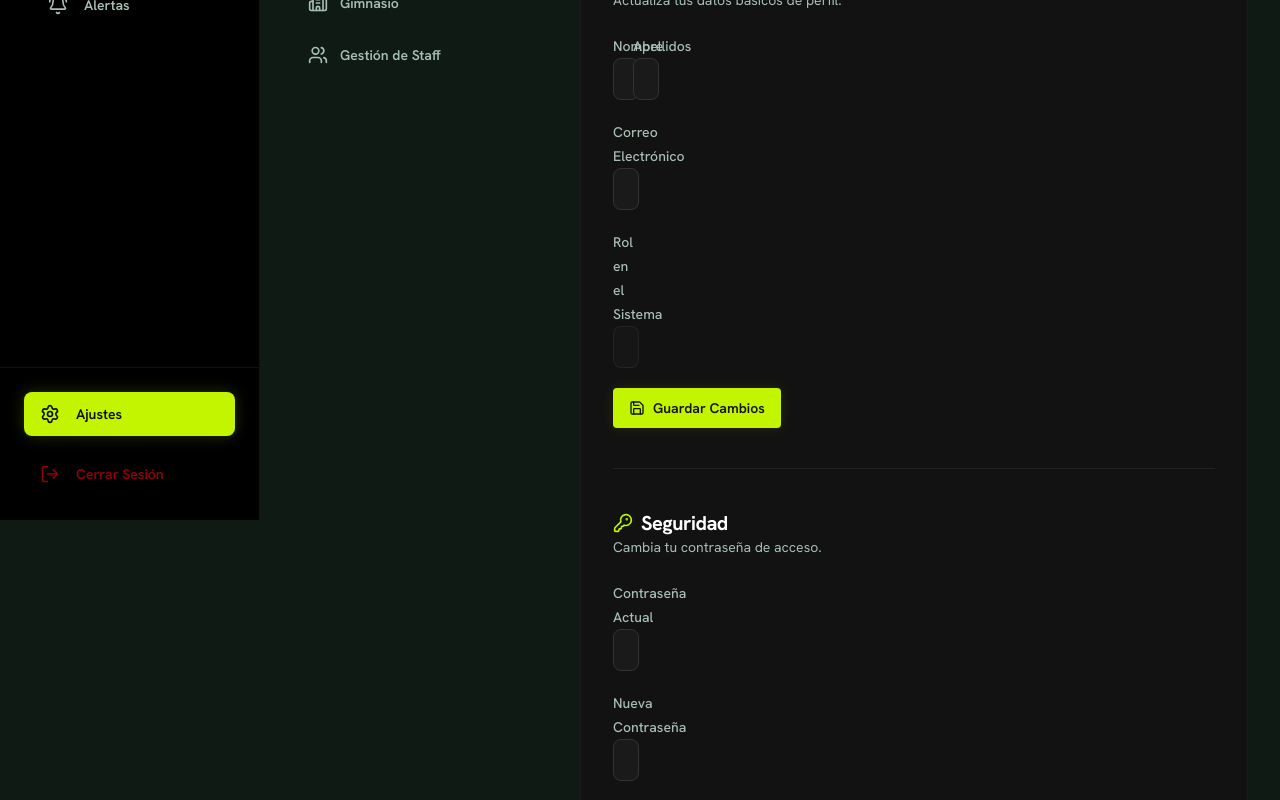
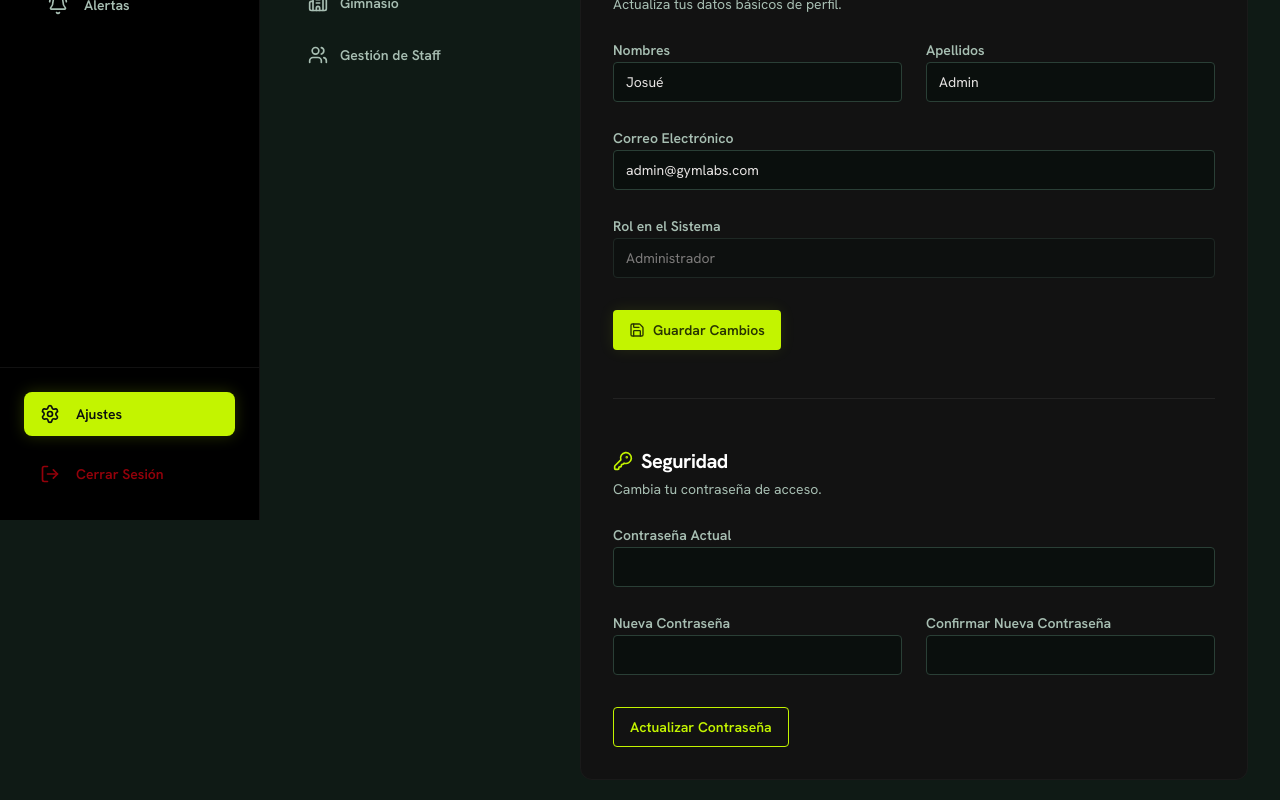
Before and after one commit to Palomon12/GymLabs, a Next.js app: page /ajustes in a window 1280 px wide. Shown: the part 280-1080 px from the top of the page. Built offline with nearby package versions, Linux system fonts and the light colour scheme.

Commit message:
refactor: redesign Settings layout and fix input widths

```diff
--- a/src/components/ajustes/AjustesTabs.tsx
+++ b/src/components/ajustes/AjustesTabs.tsx
@@ -11,13 +11,12 @@ interface AjustesTabsProps {
 
 export function AjustesTabs({ currentUser }: AjustesTabsProps) {
   const [activeTab, setActiveTab] = useState("perfil");
-
   const isAdmin = currentUser.rol === 'ADMIN';
 
   return (
-    <div className="flex flex-col md:flex-row gap-8 items-start">
+    <div className="flex flex-col lg:flex-row gap-8 items-start w-full">
       {/* Sidebar Navigation */}
-      <aside className="w-full md:w-64 shrink-0 flex flex-col gap-2">
+      <aside className="w-full lg:w-64 shrink-0 flex flex-col gap-2">
         <button
           onClick={() => setActiveTab("perfil")}
           className={`flex items-center gap-3 px-4 py-3 rounded-lg text-sm font-semibold transition-all ${
@@ -59,7 +58,7 @@ export function AjustesTabs({ currentUser }: AjustesTabsProps) {
       </aside>
 
       {/* Main Content Area */}
-      <div className="flex-1 bg-[#121212] border border-[#1A1A1A] rounded-xl p-6 lg:p-8 min-h-[500px]">
+      <div className="flex-1 w-full min-w-0 bg-[#121212] border border-[#1A1A1A] rounded-xl p-6 lg:p-8 min-h-[500px]">
         {activeTab === "perfil" && <TabPerfil currentUser={currentUser} />}
         {isAdmin && activeTab === "empresa" && <TabEmpresa />}
         {isAdmin && activeTab === "personal" && <TabPersonal />}
--- a/src/components/ajustes/PersonalModal.tsx
+++ b/src/components/ajustes/PersonalModal.tsx
@@ -1,5 +1,6 @@
 import { Modal } from "@/components/ui/modal";
 import { Button } from "@/components/ui/button";
+import { Input } from "@/components/ui/input";
 import { useState, useEffect } from "react";
 import { Save } from "lucide-react";
 
@@ -26,7 +27,7 @@ export function PersonalModal({ isOpen, onClose, onSave, initialData }: Personal
         apellido: initialData.apellido || "",
         correo: initialData.correo || "",
         rol: initialData.rol || "RECEPCIONISTA",
-        contrasena: "" // No mostramos la contraseña actual por seguridad
+        contrasena: ""
       });
     } else {
       setFormData({ nombre: "", apellido: "", correo: "", rol: "RECEPCIONISTA", contrasena: "" });
@@ -40,47 +41,44 @@ export function PersonalModal({ isOpen, onClose, onSave, initialData }: Personal
 
   return (
     <Modal isOpen={isOpen} onClose={onClose} title={initialData ? "Editar Usuario" : "Nuevo Usuario"}>
-      <form onSubmit={handleSubmit} className="space-y-4">
-        <div className="grid grid-cols-2 gap-4">
+      <form onSubmit={handleSubmit} className="space-y-6 mt-2">
+        <div className="grid grid-cols-1 sm:grid-cols-2 gap-4">
           <div className="space-y-2">
-            <label className="text-sm font-medium text-text-muted">Nombre</label>
-            <input
+            <label className="text-sm font-semibold text-text-muted">Nombres</label>
+            <Input
               required
               type="text"
               value={formData.nombre}
               onChange={e => setFormData({...formData, nombre: e.target.value})}
-              className="w-full bg-[#1A1A1A] border border-[#333] rounded-md px-3 py-2 text-white focus:outline-none focus:border-primary transition-colors"
             />
           </div>
           <div className="space-y-2">
-            <label className="text-sm font-medium text-text-muted">Apellidos</label>
-            <input
+            <label className="text-sm font-semibold text-text-muted">Apellidos</label>
+            <Input
               required
               type="text"
               value={formData.apellido}
               onChange={e => setFormData({...formData, apellido: e.target.value})}
-              className="w-full bg-[#1A1A1A] border border-[#333] rounded-md px-3 py-2 text-white focus:outline-none focus:border-primary transition-colors"
             />
           </div>
         </div>
 
         <div className="space-y-2">
-          <label className="text-sm font-medium text-text-muted">Correo Electrónico (Para Login)</label>
-          <input
+          <label className="text-sm font-semibold text-text-muted">Correo Electrónico (Para Login)</label>
+          <Input
             required
             type="email"
             value={formData.correo}
             onChange={e => setFormData({...formData, correo: e.target.value})}
-            className="w-full bg-[#1A1A1A] border border-[#333] rounded-md px-3 py-2 text-white focus:outline-none focus:border-primary transition-colors"
           />
         </div>
 
         <div className="space-y-2">
-          <label className="text-sm font-medium text-text-muted">Rol de Acceso</label>
+          <label className="text-sm font-semibold text-text-muted">Rol de Acceso</label>
           <select
             value={formData.rol}
             onChange={e => setFormData({...formData, rol: e.target.value})}
-            className="w-full bg-[#1A1A1A] border border-[#333] rounded-md px-3 py-2 text-white focus:outline-none focus:border-primary transition-colors"
+            className="w-full h-10 bg-input-bg border border-border rounded-sm px-3 py-2 text-sm text-text-main focus-visible:outline-none focus-visible:ring-1 focus-visible:ring-primary focus-visible:border-primary transition-all appearance-none"
           >
             <option value="RECEPCIONISTA">Recepcionista</option>
             <option value="ADMIN">Administrador</option>
@@ -88,24 +86,23 @@ export function PersonalModal({ isOpen, onClose, onSave, initialData }: Personal
         </div>
 
         <div className="space-y-2">
-          <label className="text-sm font-medium text-text-muted">
+          <label className="text-sm font-semibold text-text-muted">
             {initialData ? "Nueva Contraseña (Opcional)" : "Contraseña de Acceso"}
           </label>
-          <input
+          <Input
             required={!initialData}
             type="password"
             value={formData.contrasena}
             onChange={e => setFormData({...formData, contrasena: e.target.value})}
             placeholder={initialData ? "Dejar en blanco para mantener actual" : ""}
-            className="w-full bg-[#1A1A1A] border border-[#333] rounded-md px-3 py-2 text-white focus:outline-none focus:border-primary transition-colors"
           />
         </div>
 
-        <div className="flex justify-end gap-3 mt-6">
-          <Button type="button" variant="secondary" onClick={onClose} className="border-[#333]">
+        <div className="flex justify-end gap-3 pt-4 border-t border-[#222]">
+          <Button type="button" variant="secondary" onClick={onClose}>
             Cancelar
           </Button>
-          <Button type="submit" className="bg-primary text-[#121212] hover:bg-[#a6d600]">
+          <Button type="submit">
             <Save className="w-4 h-4 mr-2" />
             {initialData ? "Guardar Cambios" : "Crear Usuario"}
           </Button>
--- a/src/components/ajustes/TabPerfil.tsx
+++ b/src/components/ajustes/TabPerfil.tsx
@@ -1,5 +1,6 @@
 import { UserAuth } from "@/types/auth";
 import { Button } from "@/components/ui/button";
+import { Input } from "@/components/ui/input";
 import { useState } from "react";
 import { Save, KeyRound } from "lucide-react";
 
@@ -31,59 +32,57 @@ export function TabPerfil({ currentUser }: { currentUser: UserAuth }) {
   };
 
   return (
-    <div className="space-y-10 animate-in fade-in slide-in-from-bottom-4 duration-500">
+    <div className="space-y-12 animate-in fade-in slide-in-from-bottom-4 duration-500 w-full">
       <section>
         <div className="mb-6">
-          <h2 className="text-xl font-bold text-white">Información Personal</h2>
-          <p className="text-sm text-text-muted">Actualiza tus datos básicos de perfil.</p>
+          <h2 className="text-xl font-bold text-white tracking-tight">Información Personal</h2>
+          <p className="text-sm text-text-muted mt-1">Actualiza tus datos básicos de perfil.</p>
         </div>
 
-        <form onSubmit={handleSaveProfile} className="space-y-5 max-w-lg">
-          <div className="grid grid-cols-2 gap-4">
+        <form onSubmit={handleSaveProfile} className="space-y-6 max-w-2xl">
+          <div className="grid grid-cols-1 sm:grid-cols-2 gap-6">
             <div className="space-y-2">
-              <label className="text-sm font-medium text-text-muted">Nombre</label>
-              <input
+              <label className="text-sm font-semibold text-text-muted">Nombres</label>
+              <Input
                 type="text"
                 value={formData.nombre}
                 onChange={e => setFormData({...formData, nombre: e.target.value})}
-                className="w-full bg-[#1A1A1A] border border-[#333] rounded-md px-3 py-2 text-white focus:outline-none focus:border-primary transition-colors"
               />
             </div>
             <div className="space-y-2">
-              <label className="text-sm font-medium text-text-muted">Apellidos</label>
-              <input
+              <label className="text-sm font-semibold text-text-muted">Apellidos</label>
+              <Input
                 type="text"
                 value={formData.apellido}
                 onChange={e => setFormData({...formData, apellido: e.target.value})}
-                className="w-full bg-[#1A1A1A] border border-[#333] rounded-md px-3 py-2 text-white focus:outline-none focus:border-primary transition-colors"
               />
             </div>
           </div>
 
           <div className="space-y-2">
-            <label className="text-sm font-medium text-text-muted">Correo Electrónico</label>
-            <input
+            <label className="text-sm font-semibold text-text-muted">Correo Electrónico</label>
+            <Input
               type="email"
               value={formData.correo}
               onChange={e => setFormData({...formData, correo: e.target.value})}
-              className="w-full bg-[#1A1A1A] border border-[#333] rounded-md px-3 py-2 text-white focus:outline-none focus:border-primary transition-colors"
             />
           </div>
 
           <div className="space-y-2">
-            <label className="text-sm font-medium text-text-muted">Rol en el Sistema</label>
-            <input
+            <label className="text-sm font-semibold text-text-muted">Rol en el Sistema</label>
+            <Input
               type="text"
               disabled
               value={currentUser.rol === 'ADMIN' ? 'Administrador' : 'Recepcionista'}
-              className="w-full bg-[#1A1A1A]/50 border border-[#333]/50 rounded-md px-3 py-2 text-text-muted cursor-not-allowed"
             />
           </div>
 
-          <Button type="submit" className="bg-primary text-[#121212] hover:bg-[#a6d600]">
+          <div className="pt-2">
+            <Button type="submit">
               <Save className="w-4 h-4 mr-2" />
               Guardar Cambios
             </Button>
+          </div>
         </form>
       </section>
 
@@ -91,48 +90,49 @@ export function TabPerfil({ currentUser }: { currentUser: UserAuth }) {
 
       <section>
         <div className="mb-6">
-          <h2 className="text-xl font-bold text-white flex items-center gap-2">
+          <h2 className="text-xl font-bold text-white tracking-tight flex items-center gap-2">
             <KeyRound className="w-5 h-5 text-primary" />
             Seguridad
           </h2>
-          <p className="text-sm text-text-muted">Cambia tu contraseña de acceso.</p>
+          <p className="text-sm text-text-muted mt-1">Cambia tu contraseña de acceso.</p>
         </div>
 
-        <form onSubmit={handleSavePassword} className="space-y-5 max-w-lg">
+        <form onSubmit={handleSavePassword} className="space-y-6 max-w-2xl">
           <div className="space-y-2">
-            <label className="text-sm font-medium text-text-muted">Contraseña Actual</label>
-            <input
+            <label className="text-sm font-semibold text-text-muted">Contraseña Actual</label>
+            <Input
               type="password"
+              required
               value={passwordData.actual}
               onChange={e => setPasswordData({...passwordData, actual: e.target.value})}
-              className="w-full bg-[#1A1A1A] border border-[#333] rounded-md px-3 py-2 text-white focus:outline-none focus:border-primary transition-colors"
+            />
+          </div>
+          <div className="grid grid-cols-1 sm:grid-cols-2 gap-6">
+            <div className="space-y-2">
+              <label className="text-sm font-semibold text-text-muted">Nueva Contraseña</label>
+              <Input
+                type="password"
                 required
+                value={passwordData.nueva}
+                onChange={e => setPasswordData({...passwordData, nueva: e.target.value})}
               />
             </div>
             <div className="space-y-2">
-            <label className="text-sm font-medium text-text-muted">Nueva Contraseña</label>
-            <input
+              <label className="text-sm font-semibold text-text-muted">Confirmar Nueva Contraseña</label>
+              <Input
                 type="password"
-              value={passwordData.nueva}
-              onChange={e => setPasswordData({...passwordData, nueva: e.target.value})}
-              className="w-full bg-[#1A1A1A] border border-[#333] rounded-md px-3 py-2 text-white focus:outline-none focus:border-primary transition-colors"
                 required
+                value={passwordData.confirmar}
+                onChange={e => setPasswordData({...passwordData, confirmar: e.target.value})}
               />
             </div>
-          <div className="space-y-2">
-            <label className="text-sm font-medium text-text-muted">Confirmar Nueva Contraseña</label>
-            <input
-              type="password"
-              value={passwordData.confirmar}
-              onChange={e => setPasswordData({...passwordData, confirmar: e.target.value})}
-              className="w-full bg-[#1A1A1A] border border-[#333] rounded-md px-3 py-2 text-white focus:outline-none focus:border-primary transition-colors"
-              required
-            />
           </div>
 
-          <Button type="submit" variant="secondary" className="border-[#333] hover:border-primary hover:text-primary">
+          <div className="pt-2">
+            <Button type="submit" variant="secondary">
               Actualizar Contraseña
             </Button>
+          </div>
         </form>
       </section>
     </div>
--- a/src/components/ajustes/TabPersonal.tsx
+++ b/src/components/ajustes/TabPersonal.tsx
@@ -4,7 +4,6 @@ import { Badge } from "@/components/ui/badge";
 import { Plus, Edit, Trash2 } from "lucide-react";
 import { PersonalModal } from "./PersonalModal";
 
-// Datos de prueba simulando la BD de "personal"
 const mockStaff = [
   { id: 1, nombre: "Josué", apellido: "Admin", correo: "admin@gymlabs.com", rol: "ADMIN" },
   { id: 2, nombre: "Ana", apellido: "Recepción", correo: "recepcion@gymlabs.com", rol: "RECEPCIONISTA" },
@@ -41,51 +40,57 @@ export function TabPersonal() {
   };
 
   return (
-    <div className="space-y-6 animate-in fade-in slide-in-from-bottom-4 duration-500">
-      <div className="flex justify-between items-center mb-6">
+    <div className="space-y-6 animate-in fade-in slide-in-from-bottom-4 duration-500 w-full">
+      <div className="flex flex-col sm:flex-row justify-between items-start sm:items-center gap-4 mb-6">
         <div>
-          <h2 className="text-xl font-bold text-white">Gestión de Personal</h2>
-          <p className="text-sm text-text-muted">Administra quiénes tienen acceso al sistema.</p>
+          <h2 className="text-xl font-bold text-white tracking-tight">Gestión de Personal</h2>
+          <p className="text-sm text-text-muted mt-1">Administra quiénes tienen acceso al sistema.</p>
         </div>
-        <Button onClick={handleOpenNew} className="bg-primary text-[#121212] hover:bg-[#a6d600]">
+        <Button onClick={handleOpenNew}>
           <Plus className="w-4 h-4 mr-2" /> Nuevo Usuario
         </Button>
       </div>
 
-      <div className="border border-[#222] rounded-lg overflow-hidden">
-        <table className="w-full text-left text-sm">
-          <thead className="bg-[#1A1A1A] border-b border-[#222]">
+      <div className="bg-[#1A1A1A] border border-[#222] rounded-xl overflow-hidden w-full">
+        <div className="overflow-x-auto">
+          <table className="w-full text-left text-sm whitespace-nowrap min-w-[600px]">
+            <thead className="bg-[#111] border-b border-[#222]">
               <tr>
-              <th className="px-4 py-3 font-medium text-text-muted">Nombre</th>
-              <th className="px-4 py-3 font-medium text-text-muted">Correo</th>
-              <th className="px-4 py-3 font-medium text-text-muted">Rol</th>
-              <th className="px-4 py-3 font-medium text-text-muted text-right">Acciones</th>
+                <th className="px-6 py-4 font-semibold text-text-muted">Nombre Completo</th>
+                <th className="px-6 py-4 font-semibold text-text-muted">Correo de Acceso</th>
+                <th className="px-6 py-4 font-semibold text-text-muted">Rol</th>
+                <th className="px-6 py-4 font-semibold text-text-muted text-right">Acciones</th>
               </tr>
             </thead>
             <tbody className="divide-y divide-[#222]">
               {staff.map((s) => (
-              <tr key={s.id} className="hover:bg-[#1A1A1A]/50 transition-colors">
-                <td className="px-4 py-3 font-medium text-white">{s.nombre} {s.apellido}</td>
-                <td className="px-4 py-3 text-text-muted">{s.correo}</td>
-                <td className="px-4 py-3">
+                <tr key={s.id} className="hover:bg-[#222] transition-colors group">
+                  <td className="px-6 py-4 font-medium text-white">
+                    {s.nombre} {s.apellido}
+                  </td>
+                  <td className="px-6 py-4 text-text-muted">{s.correo}</td>
+                  <td className="px-6 py-4">
                     {s.rol === 'ADMIN' ? (
-                    <Badge className="bg-primary/20 text-primary border-primary/30">Administrador</Badge>
+                      <Badge className="bg-primary/10 text-primary border-primary/20">Administrador</Badge>
                     ) : (
-                    <Badge variant="active" className="bg-blue-500/20 text-blue-400 border-blue-500/30">Recepcionista</Badge>
+                      <Badge variant="active" className="bg-blue-500/10 text-blue-400 border-blue-500/20">Recepcionista</Badge>
                     )}
                   </td>
-                <td className="px-4 py-3 text-right">
-                  <Button variant="ghost" size="sm" onClick={() => handleEdit(s)} className="text-text-muted hover:text-white h-8 w-8 p-0 mr-1">
+                  <td className="px-6 py-4 text-right">
+                    <div className="flex items-center justify-end gap-2 opacity-0 group-hover:opacity-100 transition-opacity">
+                      <Button variant="ghost" size="sm" onClick={() => handleEdit(s)} className="text-text-muted hover:text-white h-8 w-8 p-0">
                         <Edit className="w-4 h-4" />
                       </Button>
-                  <Button variant="ghost" size="sm" onClick={() => handleDelete(s.id)} className="text-text-muted hover:text-alert h-8 w-8 p-0">
+                      <Button variant="ghost" size="sm" onClick={() => handleDelete(s.id)} className="text-text-muted hover:text-alert hover:bg-alert/10 h-8 w-8 p-0">
                         <Trash2 className="w-4 h-4" />
                       </Button>
+                    </div>
                   </td>
                 </tr>
               ))}
             </tbody>
           </table>
+        </div>
       </div>
 
       <PersonalModal
```
Also changed, not shown: src/components/ajustes/TabEmpresa.tsx (+28 -29 lines). Lines whose indentation alone changed are shown as unchanged.
